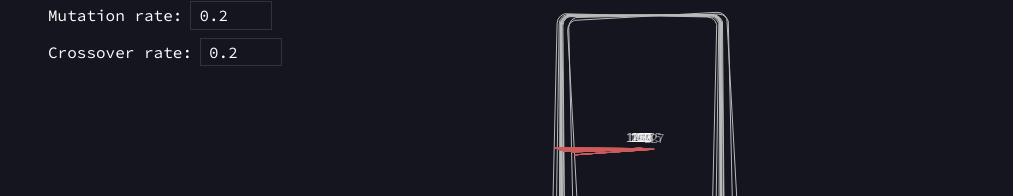
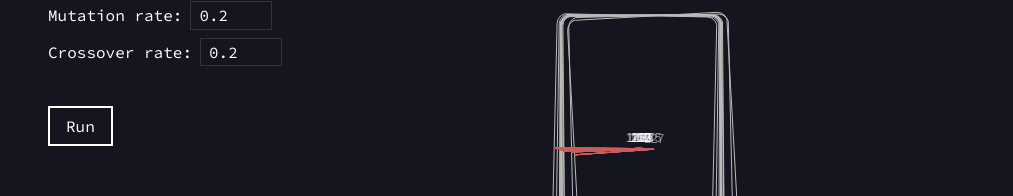
Before and after one commit to tzvc/genetic-playground, a React (Create React App) app: page / in a window 1280 px wide. Shown: the part 289-485 px from the top of the page, without its empty margins (0-1013 px from the left). Built offline with nearby package versions, Linux system fonts and the light colour scheme.

Commit message:
:lipstick: Added run simulation button UI

```diff
--- a/src/App.js
+++ b/src/App.js
@@ -15,6 +15,7 @@ import SettingInputLine from "./components/setting_input";
 // utils
 import { lerp } from "./utils/math";
 import Divider from "./components/divider";
+import Button from "./components/button";
 
 const Options = [{ name: "Tournament" }, { name: "random" }];
 
@@ -68,6 +69,8 @@ export default class App extends Component {
 					<SettingInputLine name="Population size" />
 					<SettingInputLine name="Mutation rate" />
 					<SettingInputLine name="Crossover rate" />
+					<Divider />
+					<Button>Run</Button>
 				</LeftPanelOverlay>
 				<SimulatorRenderer engine={this.simulatorEngine.engine} />
 			</>
--- /dev/null
+++ b/src/components/button.js
@@ -0,0 +1,17 @@
+import React from "react";
+import styled from "styled-components";
+
+const Button = styled.button`
+	padding: 0.5rem 1rem;
+	border: 2px solid white;
+	background-color: transparent;
+	color: white;
+	font-size: 1rem;
+	font-family: "Source Code Pro", monospace;
+	cursor: pointer;
+	&:hover {
+		opacity: 0.8;
+	}
+`;
+
+export default Button;
```
